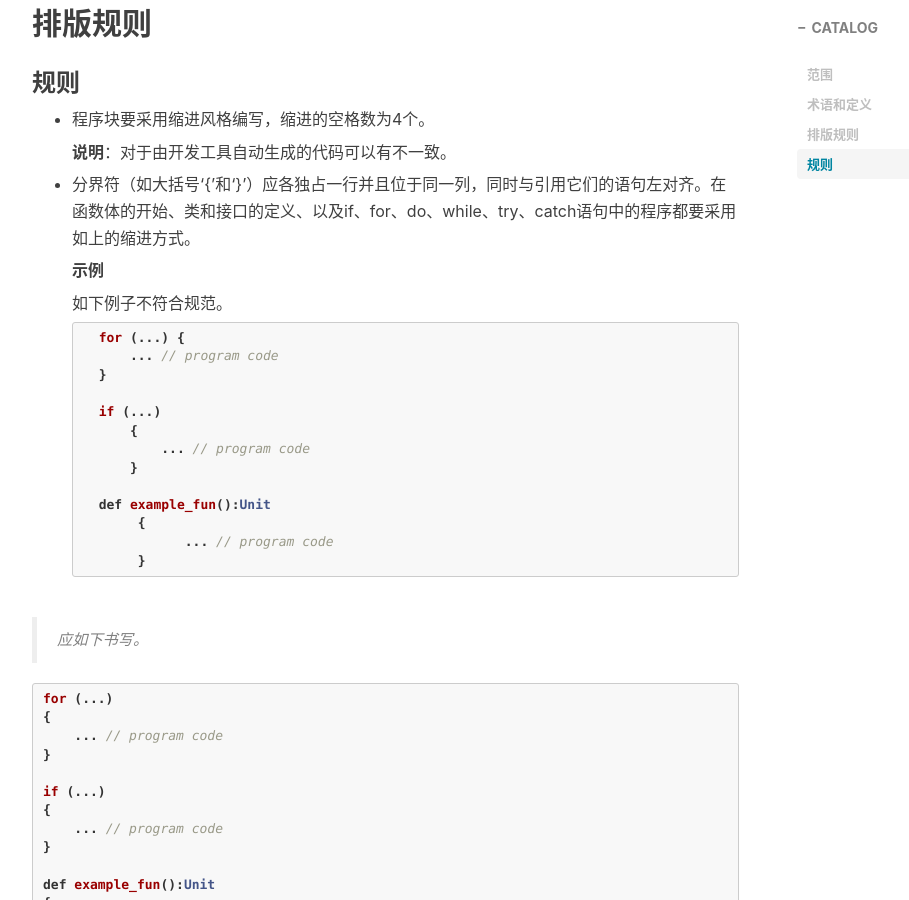
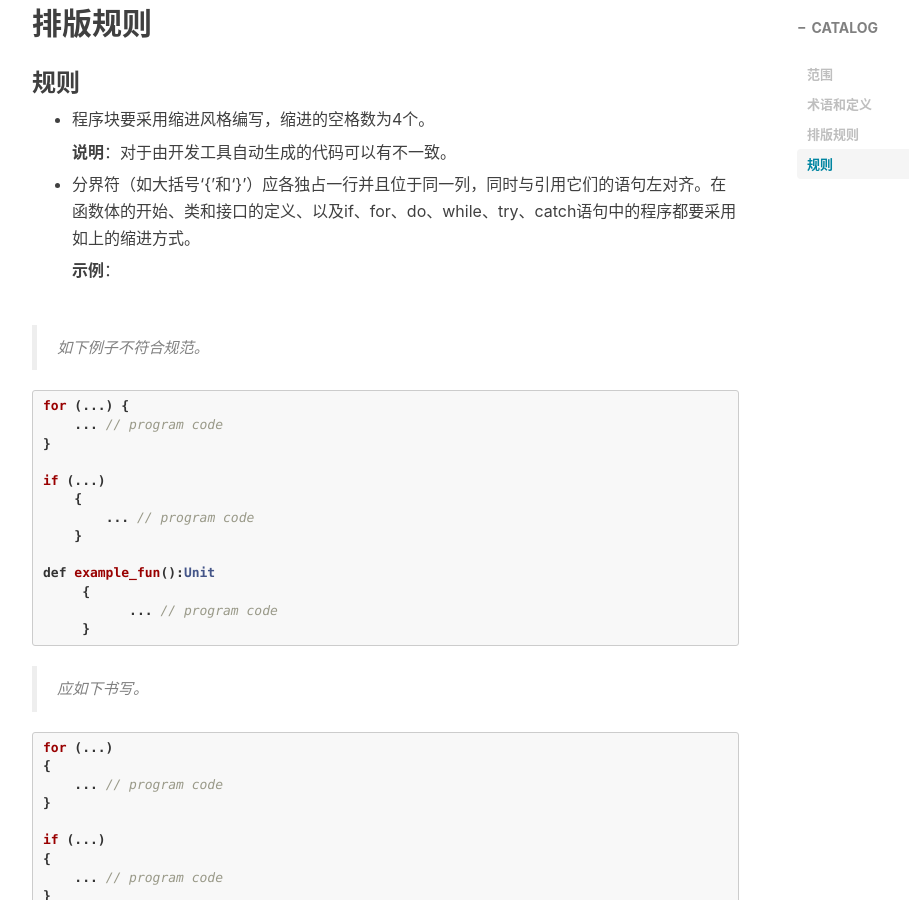
Before and after one commit to shoppingwang/shoppingwang.github.io, a Jekyll site: the page built from _posts/2016-07-21-spark-code-specification.markdown, in a window 1280 px wide and 900 px high, scrolled down 1101 px. Shown: the whole window, without its empty margins (233-1142 px from the left). Built offline with Jekyll 4.4.1, drawn with Linux system fonts in a browser that asks for light colours; nearby versions of some CDN libraries; comment, search, counter and statistics services are not loaded.

Commit message:
增加编码规范

````diff
--- a/_posts/2016-07-21-spark-code-specification.markdown
+++ b/_posts/2016-07-21-spark-code-specification.markdown
@@ -38,25 +38,25 @@ tags:
 
 - 分界符（如大括号‘{’和‘}’）应各独占一行并且位于同一列，同时与引用它们的语句左对齐。在函数体的开始、类和接口的定义、以及if、for、do、while、try、catch语句中的程序都要采用如上的缩进方式。
 
-    **示例**
+    **示例**：
 
-    如下例子不符合规范。
+> 如下例子不符合规范。
 
-    ```scala
-    for (...) {
+```scala
+for (...) {
+    ... // program code
+}
+
+if (...)
+    {
         ... // program code
     }
 
-    if (...)
-        {
-            ... // program code
-        }
-
-    def example_fun():Unit
-         {
-               ... // program code
-         }
-    ```
+def example_fun():Unit
+     {
+           ... // program code
+     }
+```
 
 > 应如下书写。
 
````
